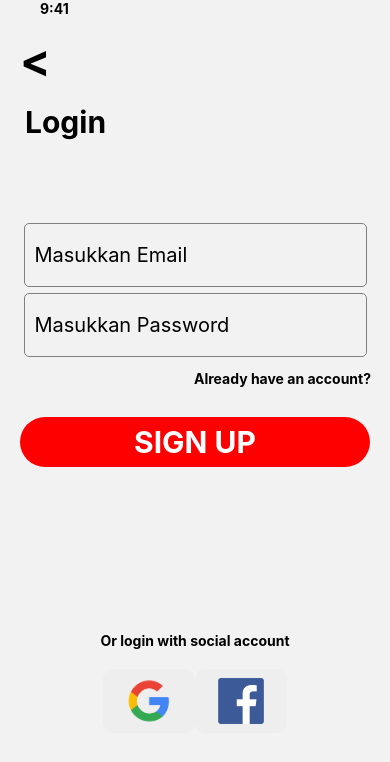
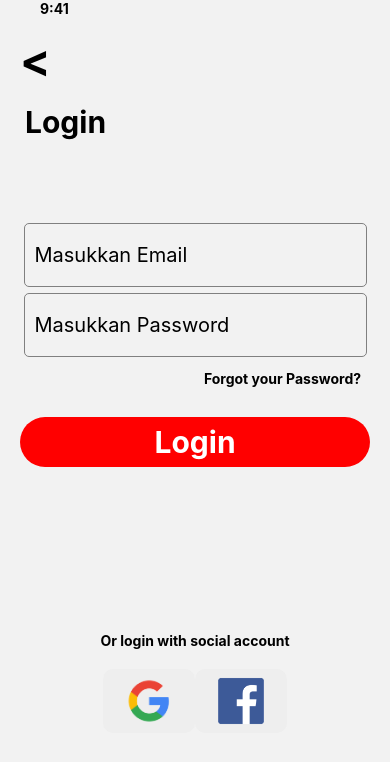
Before and after one commit to Arif080903/ArifIkhsan--85-lab1, a React Native app: screen /LoginPage in a window 390 px wide. Shown: the top 762 px of the page. Built offline with nearby package versions, Linux system fonts and the light colour scheme.

Commit message:
Navigation and Taskbar Tugas 1

```diff
--- a/App.js
+++ b/App.js
@@ -3,7 +3,8 @@ import { View, Text, Button} from 'react-native';
 import { NavigationContainer } from '@react-navigation/native';
 import { createNativeStackNavigator } from '@react-navigation/native-stack';
 import LoginPage from './LoginPage'
-
+import SignUp from './SignUp'
+import Forgot from './Forgot'
 
 function HomeScreen({navigation}) {
   return (
@@ -20,8 +21,9 @@ function App() {
   return (
     <NavigationContainer>
       <Stack.Navigator>
-        <Stack.Screen name="Home" component={HomeScreen} />
+        <Stack.Screen name="SignUp" component={SignUp} options={{headerShown: false}} />
         <Stack.Screen name="LoginPage" component={LoginPage} options={{headerShown: false}} />
+        <Stack.Screen name="Forgot" component={Forgot} options={{headerShown: false}}/>
       </Stack.Navigator>
     </NavigationContainer>
   );
--- a/Forgot.js
+++ b/Forgot.js
@@ -1,10 +1,10 @@
-import {Text, View, Image,} from 'react-native'
+import {Text, View, Image, TouchableOpacity} from 'react-native'
 import React from 'react'
 import TextInputCostum from './Component/TextInput/TextInput'
 import ButtonCostum from './Component/Button/Button'
 
 
-const App = () => {
+const App = ({navigation}) => {
   return(
     <View style = {{flex : 1}}>
       <View style = {{
@@ -20,6 +20,7 @@ const App = () => {
         }}>
           9:41
         </Text>
+        <TouchableOpacity onPress={() => navigation.goBack()}>
         <Text style={{
           fontSize : 45,
           fontWeight : 'bold',
@@ -27,6 +28,7 @@ const App = () => {
         }}>
           {'<'}
         </Text>
+        </TouchableOpacity>
         <Text style ={{
           fontSize : 30,
           fontWeight : 'bold',
@@ -57,8 +59,6 @@ const App = () => {
 
       </View>
 
-
-
     </View>
   )
 }
--- a/LoginPage.js
+++ b/LoginPage.js
@@ -1,10 +1,10 @@
-import {Text, View, Image,} from 'react-native'
+import {Text, View, Image, TouchableOpacity} from 'react-native'
 import React from 'react'
 import TextInputCostum from './Component/TextInput/TextInput'
 import ButtonCostum from './Component/Button/Button'
 
 
-const App = () => {
+const App = ({navigation}) => {
   return(
     <View style = {{flex : 1}}>
       <View style = {{
@@ -20,6 +20,7 @@ const App = () => {
         }}>
           9:41
         </Text>
+        <TouchableOpacity onPress={() => navigation.goBack()}>
         <Text style={{
           fontSize : 45,
           fontWeight : 'bold',
@@ -27,6 +28,7 @@ const App = () => {
         }}>
           {'<'}
         </Text>
+        </TouchableOpacity>
         <Text style ={{
           fontSize : 30,
           fontWeight : 'bold',
@@ -44,6 +46,7 @@ const App = () => {
       }}>
         <TextInputCostum name = "Email"/>
         <TextInputCostum name = "Password"/>
+        <TouchableOpacity onPress={() => navigation.navigate('Forgot')}>
         <Text style ={{
           fontSize : 14,
           fontWeight : 'bold',
@@ -52,9 +55,10 @@ const App = () => {
           textAlign : 'right',
           marginLeft : 175
         }}>
-          Already have an account?
+          Forgot your Password?
         </Text>
-        <ButtonCostum text = "SIGN UP" color= 'red' borderRadius= {30} />
+        </TouchableOpacity>
+        <ButtonCostum text = "Login" color= 'red' borderRadius= {30} />
 
       </View>
 
--- a/SignUp.js
+++ b/SignUp.js
@@ -1,10 +1,10 @@
-import {Text, View, Image,} from 'react-native'
+import {Text, View, Image,TouchableOpacity} from 'react-native'
 import React from 'react'
 import TextInputCostum from './Component/TextInput/TextInput'
 import ButtonCostum from './Component/Button/Button'
 
 
-const App = () => {
+const App = ({navigation}) => {
   return(
     <View style = {{flex : 1}}>
       <View style = {{
@@ -38,6 +38,7 @@ const App = () => {
         <TextInputCostum name = "Nama"/>
         <TextInputCostum name = "Email"/>
         <TextInputCostum name = "Password"/>
+        <TouchableOpacity onPress={() => navigation.navigate('LoginPage')}>
         <Text style ={{
           fontSize : 14,
           fontWeight : 'bold',
@@ -48,6 +49,8 @@ const App = () => {
         }}>
           Already have an account?
         </Text>
+        </TouchableOpacity>
+
         <ButtonCostum text = "SIGN UP" color= 'red' borderRadius= {30} />
 
       </View>
```
